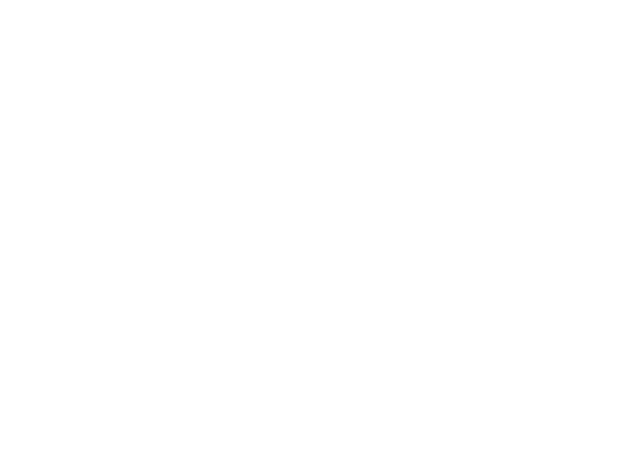
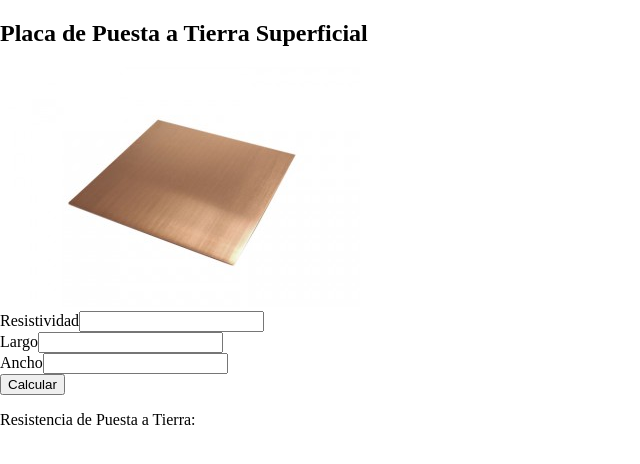
Before and after one commit to Bernullys/groundingsystem, a React (Vite) app: page /#/grounding_resistance_page/superficial_plates in a window 1280 px wide. Before the commit this address had no page. Shown: the top 464 px of the page, without its empty margins (0-640 px from the left). Built offline with nearby package versions, Linux system fonts and the light colour scheme.

Commit message:
superficial plate

```diff
--- a/src/App.jsx
+++ b/src/App.jsx
@@ -2,13 +2,16 @@
 import HomePage from "./Pages/HomePage/HomePage"
 import GroundingResistancePage from "./Pages/GroundingResistancePage/GroundingResistancePage"
 import BuriedPlate from "./Pages/BuriedPlate/BuriedPlate"
+import SuperficialPlate from "./Pages/SuperficialPlate/SuperficialPlate"
 
 const AppRoutes = () => {
   let routes = useRoutes ([
     { path: "/", element: <HomePage/>},
     { path: "/grounding_resistance_page", element: <GroundingResistancePage/> },
-    { path: "/grounding_resistance_page/buried_plates", element: <BuriedPlate/> }
+    { path: "/grounding_resistance_page/buried_plates", element: <BuriedPlate/> },
+    { path: "/grounding_resistance_page/superficial_plates", element: <SuperficialPlate/>}
   ])
+
   return (
     <>
       { routes }
--- a/src/Pages/GroundingResistancePage/GroundingResistancePage.jsx
+++ b/src/Pages/GroundingResistancePage/GroundingResistancePage.jsx
@@ -10,7 +10,7 @@
                     <NavLink to="/grounding_resistance_page/buried_plates">Placa enterrada</NavLink>
                 </li>
                 <li>
-                    <a href="">Placa superficial</a>
+                    <NavLink to="/grounding_resistance_page/superficial_plates">Placa superficial</NavLink>
                 </li>
                 <li>
                     <a href="">Barra vertical</a>
--- /dev/null
+++ b/src/Pages/SuperficialPlate/SuperficialPlate.jsx
@@ -0,0 +1,60 @@
+import { useState } from "react"
+import styles from "./SuperficalPlate.module.css"
+
+import grounding_plate_image from "../../assets/Images/placa_puesta_a_tierra_2.png"
+
+function SuperficialPlate () {
+
+    const [resistivity, setResistivity] = useState()
+    const [large, setLarge] = useState()
+    const [width, setWidth] = useState()
+    const [resistance, setResistance] = useState()
+
+    const handleResistivity = (event) => {
+        setResistivity(event.target.value)
+    }
+
+    const handleLarge = (event) => {
+        setLarge(event.target.value)
+    }
+
+    const handleWidth = (event) => {
+        setWidth(event.target.value)
+    }
+
+    const resistanceValue = (event) => {
+        event.preventDefault()
+        setResistance(1.6*resistivity/(large*width))
+    }
+
+    return (
+        <section className={styles.superficial_plates_main_container}>
+            <section>
+                <h2>Placa de Puesta a Tierra Superficial</h2>
+                <img src={grounding_plate_image} alt="Placa de puesta a tierra" />
+            </section>
+            <section>
+                <form onSubmit={resistanceValue}>
+                    <div>
+                        <label htmlFor="">Resistividad</label>
+                        <input id="resistivity_id" type="number" value={resistivity} onChange={handleResistivity}/>
+                    </div>
+                    <div>
+                        <label htmlFor="">Largo</label>
+                        <input id="large_id" type="number" value={large} onChange={handleLarge}/>
+                    </div>
+                    <div>
+                        <label htmlFor="">Ancho</label>
+                        <input id="width_id" type="number" value={width} onChange={handleWidth}/>
+                    </div>                    <div>
+                        <button type="submit">Calcular</button>
+                    </div>
+                    <p>Resistencia de Puesta a Tierra: {resistance}</p>
+                </form>
+            </section>
+
+        </section>
+    )
+}
+
+export default SuperficialPlate
```
Also changed, not shown: src/Pages/SuperficialPlate/SuperficalPlate.module.css (added), src/assets/Images/placa_puesta_a_tierra_2.png (added).
